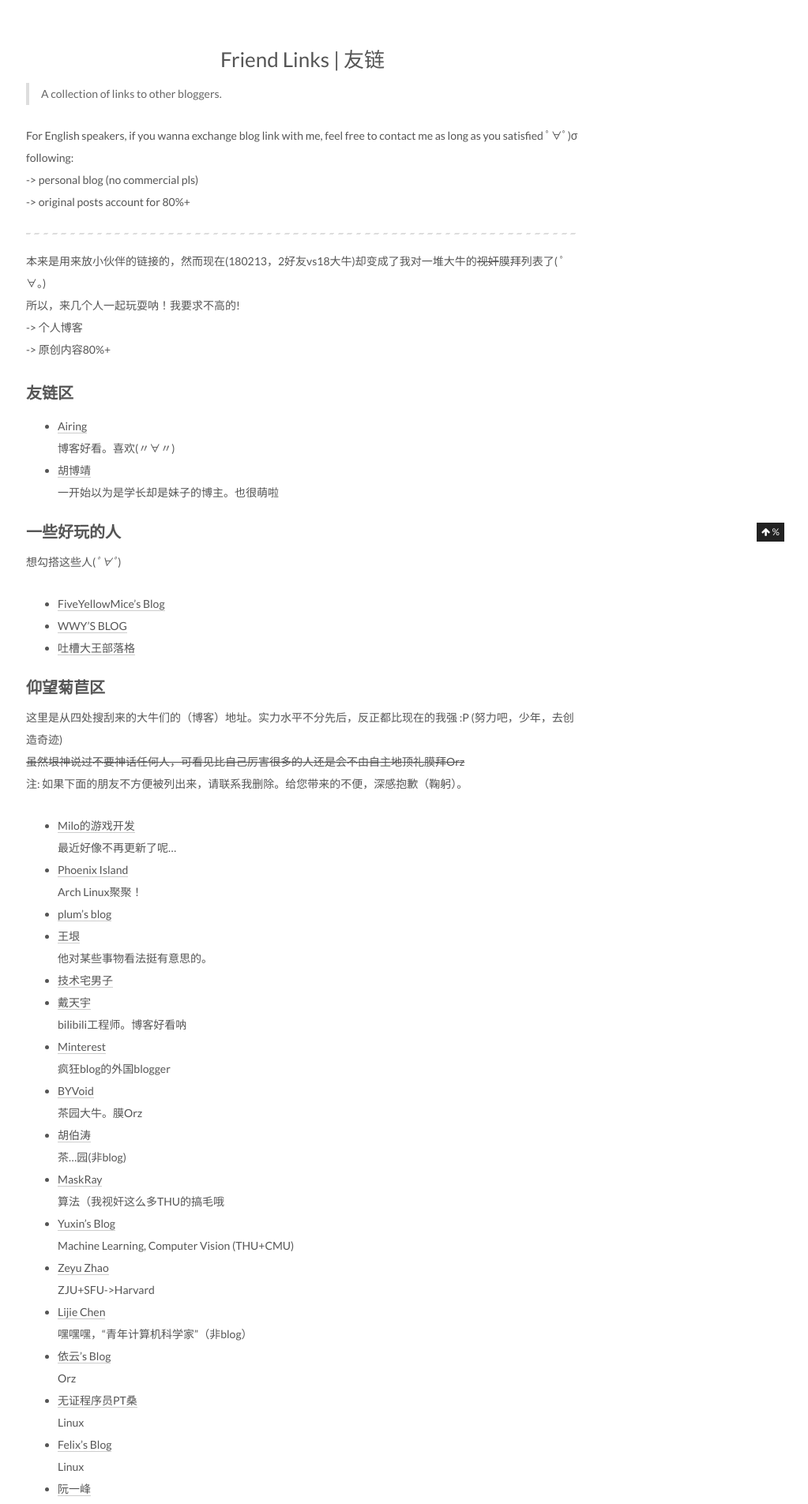
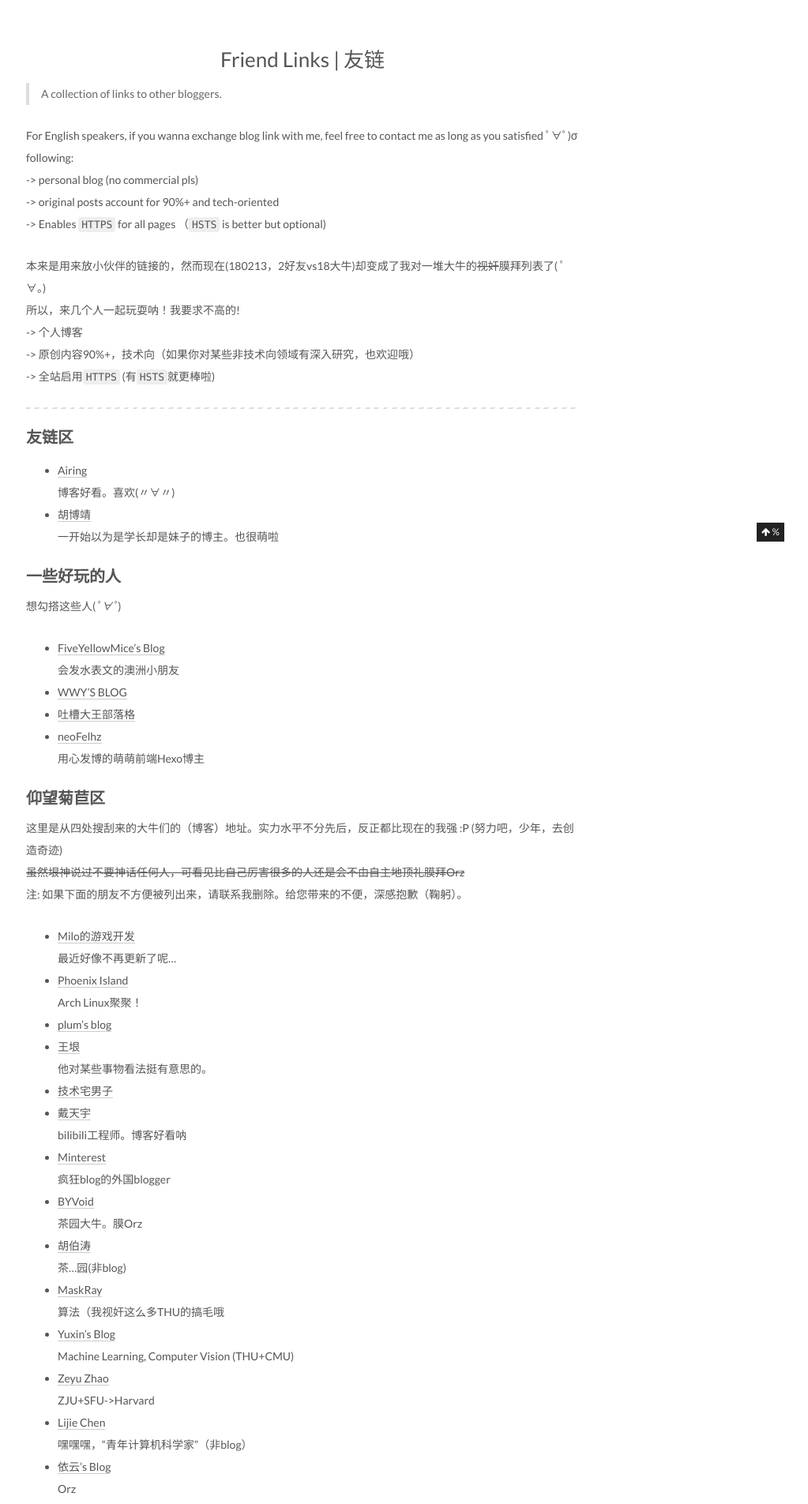
Before and after one commit to pwyq/blog, a Jekyll site: the page built from friends/index.html, in a window 1280 px wide. Shown: the part 314-2219 px from the top of the page at 79% size, without its empty margins (257-1280 px from the left). Built offline with Jekyll 4.4.1, drawn with Linux system fonts in a browser that asks for light colours.

```diff
--- a/_includes/_friends/links.md
+++ b/_includes/_friends/links.md
@@ -2,14 +2,16 @@
 
 For English speakers, if you wanna exchange blog link with me, feel free to contact me as long as you satisfied ﾟ∀ﾟ)σ following:
 -> personal blog (no commercial pls)
--> original posts account for 80%+
-
----
+-> original posts account for 90%+ and tech-oriented
+-> Enables `HTTPS` for all pages （`HSTS` is better but optional)
 
 本来是用来放小伙伴的链接的，然而现在(180213，2好友vs18大牛)却变成了我对一堆大牛的~~视奸~~膜拜列表了( ﾟ∀。)
 所以，来几个人一起玩耍呐！我要求不高的!
 -> 个人博客
--> 原创内容80%+
+-> 原创内容90%+，技术向（如果你对某些非技术向领域有深入研究，也欢迎哦）
+-> 全站启用`HTTPS` (有`HSTS`就更棒啦)
+
+---
 
 ### 友链区
 - [Airing][4]
@@ -20,8 +22,11 @@
 ### 一些好玩的人
 想勾搭这些人(*ﾟ∀ﾟ*)
 - [FiveYellowMice's Blog][19]
+    会发水表文的澳洲小朋友
 - [WWY'S BLOG][21]
 - [吐槽大王部落格][22]
+- [neoFelhz][23]
+    用心发博的萌萌前端Hexo博主
 
 ### 仰望菊苣区
 这里是从四处搜刮来的大牛们的（博客）地址。实力水平不分先后，反正都比现在的我强 :P (努力吧，少年，去创造奇迹)
--- a/about/index.html
+++ b/about/index.html
@@ -1,5 +1,5 @@
 ---
-title: About
+title: About | 关于
 layout: page
 comments: true
 ---
```
Also changed, not shown: other parts of _includes/_friends/links.md (+1 -0 lines), _includes/_about/en.md (+2 -0 lines), _includes/_about/zh.md (+6 -3 lines), _includes/_postrules/rules.md (added, +31 -0 lines), _includes/_sitelog/history.md (+8 -3 lines), postrules/index.html (added, +8 -0 lines).
